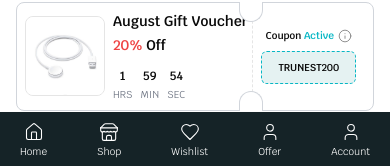
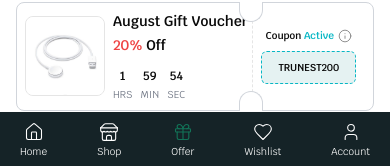
Before and after one commit to Adityo-dev/offcarry, a Next.js app: page / in a window 390 px wide. Shown: the part 676-842 px from the top of the page. Built offline with nearby package versions, Linux system fonts and the light colour scheme.

Commit message:
Offer Page Mobile navBar add

```diff
--- a/src/components/shared/navigationBar/MobileNavigationBar.js
+++ b/src/components/shared/navigationBar/MobileNavigationBar.js
@@ -1,30 +1,30 @@
 import Link from "next/link";
-import { Heart, House, Store, User } from "lucide-react";
+import { Gift, Heart, House, Store, User } from "lucide-react";
 
 const mobileNavigationBarData = [
   {
     icon: <House size={20} strokeWidth={1.3} />,
-    name: "Home",
+    name: "home",
     url: "/",
   },
   {
     icon: <Store size={20} strokeWidth={1.3} />,
-    name: "Shop",
+    name: "shop",
     url: "/shop",
   },
   {
+    icon: <Gift size={20} strokeWidth={1.3} />,
+    name: "offer",
+    url: "/offer",
+  },
+  {
     icon: <Heart size={20} strokeWidth={1.3} />,
-    name: "Wishlist",
+    name: "wishlist",
     url: "/wishlist",
   },
   {
     icon: <User size={20} strokeWidth={1.3} />,
-    name: "Offer",
-    url: "/offer",
-  },
-  {
-    icon: <User size={20} strokeWidth={1.3} />,
-    name: "Account",
+    name: "account",
     url: "/account/login",
   },
 ];
@@ -36,10 +36,16 @@ function MobileNavigationBar() {
         <Link
           href={navData.url}
           key={index}
-          className="flex flex-col gap-0.5 items-center justify-center text-[10px] md:text-xs"
+          className="flex flex-col gap-0.5 items-center justify-center text-[10px] md:text-xs capitalize"
           aria-label={navData.name}
         >
-          <span>{navData.icon}</span>
+          <span
+            className={`${
+              navData?.name === "offer" && "text-secondary animate-pulse"
+            }`}
+          >
+            {navData.icon}
+          </span>
           <span>{navData.name}</span>
         </Link>
       ))}
```
